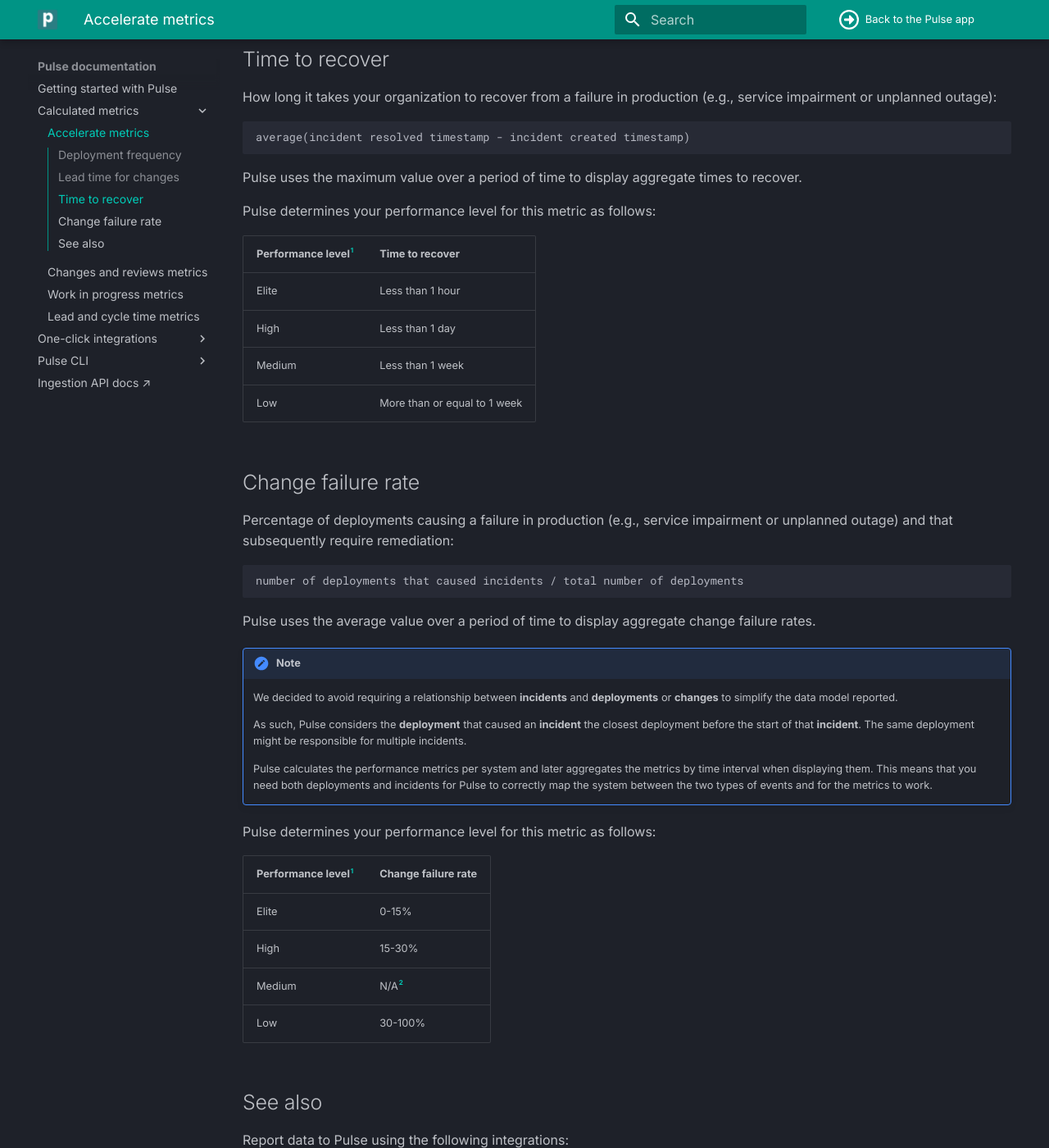
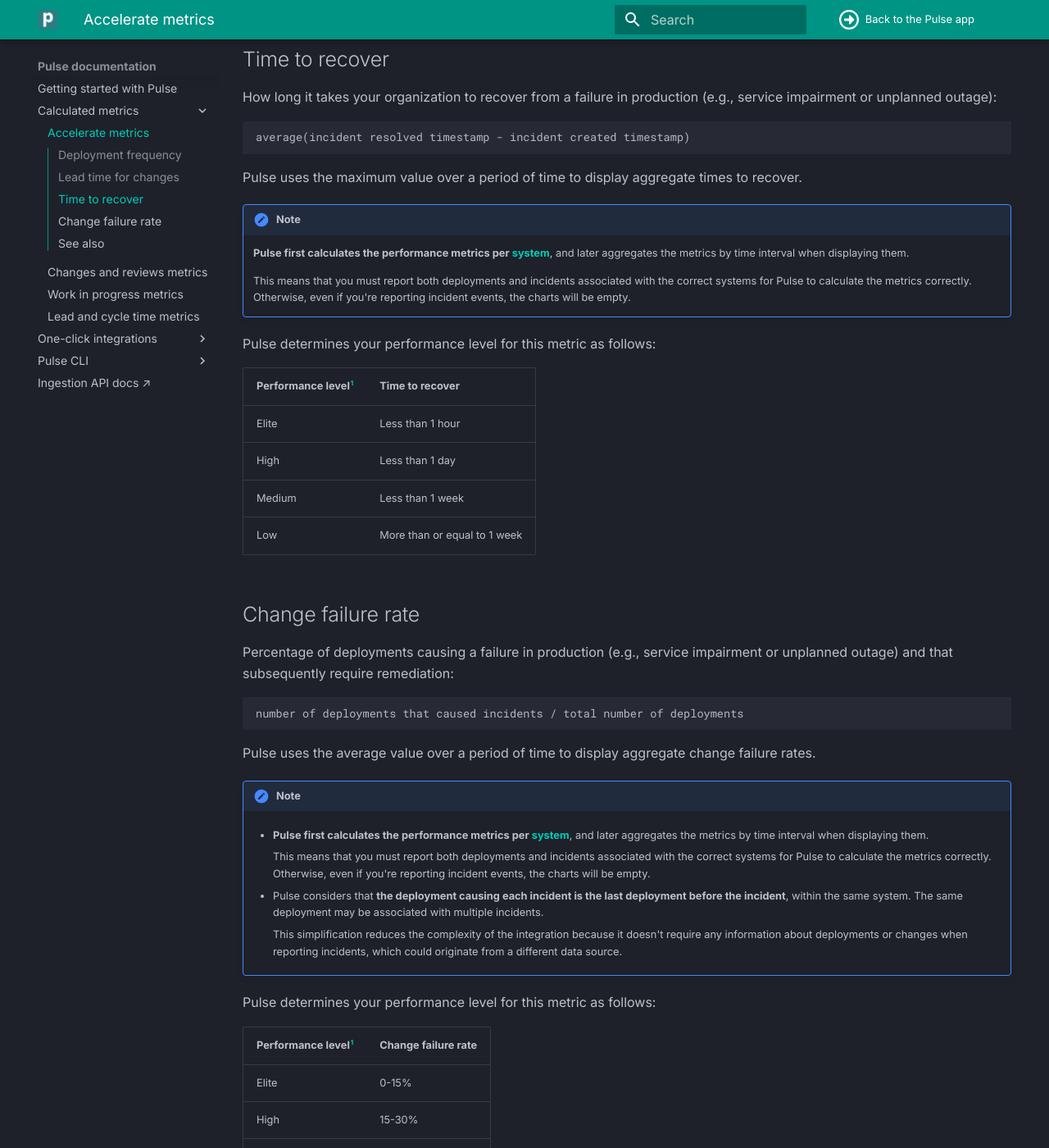
Before and after one commit to codacy/pulse-user-docs, an MkDocs documentation site: the page built from docs/metrics/accelerate.md, in a window 1280 px wide and 1400 px high, scrolled down 1705 px. Shown: the whole window at 82% size. Built offline with MkDocs 1.6.1 and Material for MkDocs 9.7.7, drawn with Linux system fonts in a browser that asks for light colours; some of the changed text lies outside the part shown.

Commit message:
fix: Clarify heuristic for matching incidents and deployments PUL-1423 (#158)
* fix: Clarify heuristic for matching incidents and deployments

Clarifies the heuristic that Pulse uses to match incidents and
deployments, mentioning that the match only works for events sent for
the same system.

Repeats the same note for both the Time to recover and Change failure
rate metrics.

* feat: Apply feedback

* clean: Apply pull request feedback

* clean: Duplicate note for incidents metrics

* clean: Rework notes for Time to recover and Change failure rate

* clean: Highlight the most relevant info in notes for other metrics

* clean: Apply feedback

Co-authored-by: Nicola Klemenc <nicola.klemenc@codacy.com>

Co-authored-by: Nicola Klemenc <nicola.klemenc@codacy.com>

````diff
--- a/docs/metrics/accelerate.md
+++ b/docs/metrics/accelerate.md
@@ -18,7 +18,7 @@
 Pulse uses the average value over a period of time to display aggregate deployment frequencies.
 
 !!! note
-    Due to the way Pulse calculates deployment frequency, the absence of data will have an impact on reducing the value of this metric.
+    Due to the way Pulse calculates deployment frequency, **the absence of data will have an impact on reducing the value of this metric**.
 
     For example, suppose that you started developing a project 3 months ago and your deployment frequency over this time period was 2 deployments/day. If you increase the observed time interval to 6 months to include a time period before there were deployments, Pulse displays a deployment frequency of only 1 deployment/day.
 
@@ -40,7 +40,7 @@
 ```
 
 !!! note
-    The **changes** timestamp is when code is actually checked into a repository.
+    The changes timestamp is **when code is actually checked into a repository**.
 
 Pulse uses the maximum value over a period of time to display aggregate lead time for changes.
 
@@ -63,6 +63,11 @@
 
 Pulse uses the maximum value over a period of time to display aggregate times to recover.
 
+!!! note
+    **Pulse first calculates the performance metrics per [system](../cli/cli.md#before-you-begin)**, and later aggregates the metrics by time interval when displaying them.
+
+    This means that you must report both deployments and incidents associated with the correct systems for Pulse to calculate the metrics correctly. Otherwise, even if you're reporting incident events, the charts will be empty.
+
 Pulse determines your performance level for this metric as follows:
 
 | Performance level[^1] | Time to recover              |
@@ -83,11 +88,14 @@
 Pulse uses the average value over a period of time to display aggregate change failure rates.
 
 !!! note
-    We decided to avoid requiring a relationship between **incidents** and **deployments** or **changes** to simplify the data model reported.
+    -   **Pulse first calculates the performance metrics per [system](../cli/cli.md#before-you-begin)**, and later aggregates the metrics by time interval when displaying them.
 
-    As such, Pulse considers the **deployment** that caused an **incident** the closest deployment before the start of that **incident**. The same deployment might be responsible for multiple incidents.
+        This means that you must report both deployments and incidents associated with the correct systems for Pulse to calculate the metrics correctly. Otherwise, even if you're reporting incident events, the charts will be empty.
 
-    Pulse calculates the performance metrics per system and later aggregates the metrics by time interval when displaying them. This means that you need both deployments and incidents for Pulse to correctly map the system between the two types of events and for the metrics to work.
+    -   Pulse considers that **the deployment causing each incident is the last deployment before the incident**, within the same system. The same deployment may be associated with multiple incidents.
+
+        This simplification reduces the complexity of the integration because it doesn't require any information about deployments or changes when reporting incidents, which could originate from a different data source.
+
 Pulse determines your performance level for this metric as follows:
 
 | Performance level[^1] | Change failure rate |
--- a/mkdocs.yml
+++ b/mkdocs.yml
@@ -50,6 +50,8 @@
 # Plugins
 plugins:
     - search
+    # Generate meta descriptions from introductory paragraphs
+    # https://github.com/prcr/mkdocs-meta-descriptions-plugin
     - meta-descriptions:
           export_csv: true
 
````
